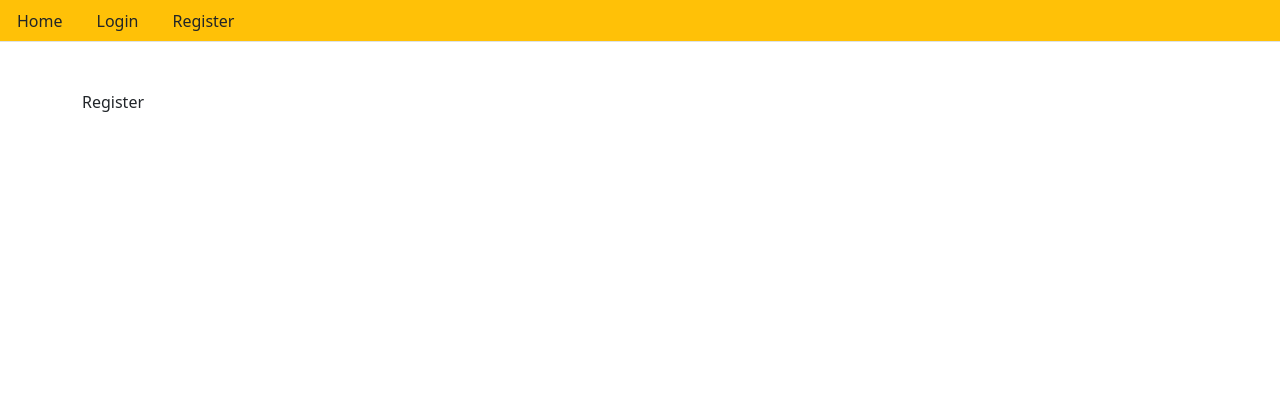
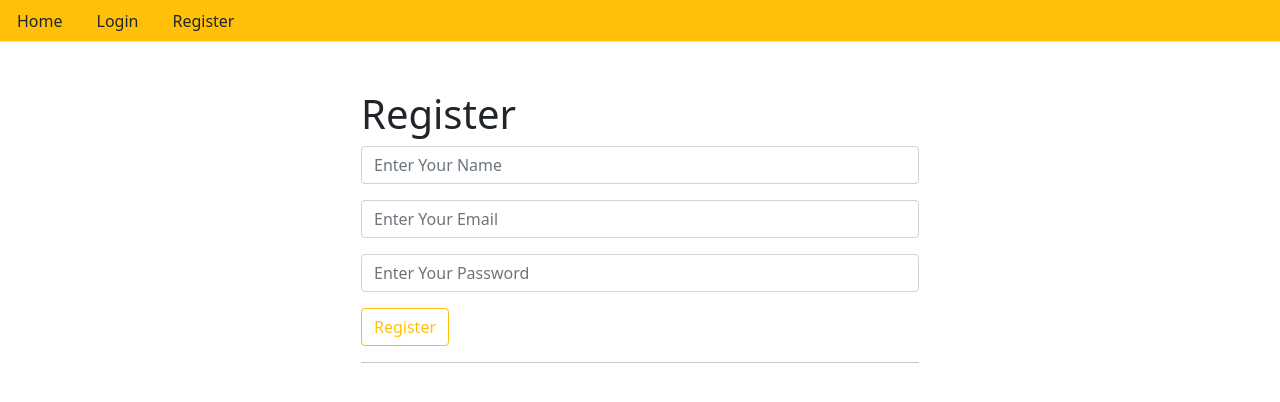
Before and after one commit to M-adeelnasir/hackr, a Next.js app in the folder client/: page /register in a window 1280 px wide. Shown: the top 402 px of the page. Built offline with nearby package versions, Linux system fonts and the light colour scheme; a small style sheet from the web is missing.

Commit message:
Load css and Rgister page complete --client

```diff
--- a/client/components/Layouts.js
+++ b/client/components/Layouts.js
@@ -3,6 +3,8 @@ import Head from 'next/head'
 import Link from 'next/link'
 import Router from 'next/router'
 import NProgress from 'nprogress'
+import 'nprogress/nprogress.css'
+
 
 
 const Layouts = ({ children }) => {
@@ -14,8 +16,9 @@ const Layouts = ({ children }) => {
 
     const head = () => {
         return <Head>
-            <link rel='stylesheet' href="https://cdnjs.cloudflare.com/ajax/libs/nprogress/0.2.0/nprogress.min.css" />
+
             <link href="https://cdn.jsdelivr.net/npm/bootstrap@5.1.3/dist/css/bootstrap.min.css" rel="stylesheet" integrity="sha384-1BmE4kWBq78iYhFldvKuhfTAU6auU8tT94WrHftjDbrCEXSU1oBoqyl2QvZ6jIW3" crossorigin="anonymous" />
+            <link rel='stylesheet' href='/static/css/styles.css' />
         </Head>
     }
 
--- a/client/pages/register.js
+++ b/client/pages/register.js
@@ -1,8 +1,52 @@
 import Layouts from "../components/Layouts"
+import { useState } from "react"
 
 const Register = () => {
+    const [state, setState] = useState({
+        name: "",
+        email: "",
+        password: "",
+        error: "",
+        success: "",
+        buttonText: "Register"
+    })
+
+    const { name, email, password, error, success, buttonText } = state
+
+    const handleOnChange = (e) => {
+        setState({ ...state, [e.target.name]: e.target.value, error: "", success: "", buttonText: "Register" })
+    }
+
+    const handleSubmit = (e) => {
+        e.preventDefault();
+
+    }
+
+    const form = () => <form onSubmit={handleSubmit}>
+        <div className="form-group ">
+            <input className="form-control" placeholder="Enter Your Name" type="text" name="name" value={name} onChange={handleOnChange} />
+        </div>
+        <div className="form-group mt-3 mb-2">
+            <input className="form-control" placeholder="Enter Your Email" type="email" name="email" value={email} onChange={handleOnChange} />
+        </div>
+        <div className="form-group mt-3 mb-2">
+            <input className="form-control" placeholder="Enter Your Password" type="password" name="password" value={password} onChange={handleOnChange} />
+        </div>
+        <div className="form-group mt-3 mb-2">
+            <button className="btn btn-outline-warning btn-block">{buttonText}</button>
+        </div>
+    </form>
+
+
     return (
-        <Layouts>Register</Layouts>
+        <Layouts>
+            <div className="col-md-6 offset-md-3">
+                <h1>Register</h1>
+                {form()}
+                <hr />
+                {/* {JSON.stringify(state)} */}
+            </div>
+        </Layouts>
     )
 }
 
--- /dev/null
+++ b/client/public/static/css/styles.css
@@ -0,0 +1,7 @@
+#nprogress .bar {
+  height: 4px !important;
+  background: red !important;
+}
+.nav a:hover {
+  border-radius: 0;
+}
```
